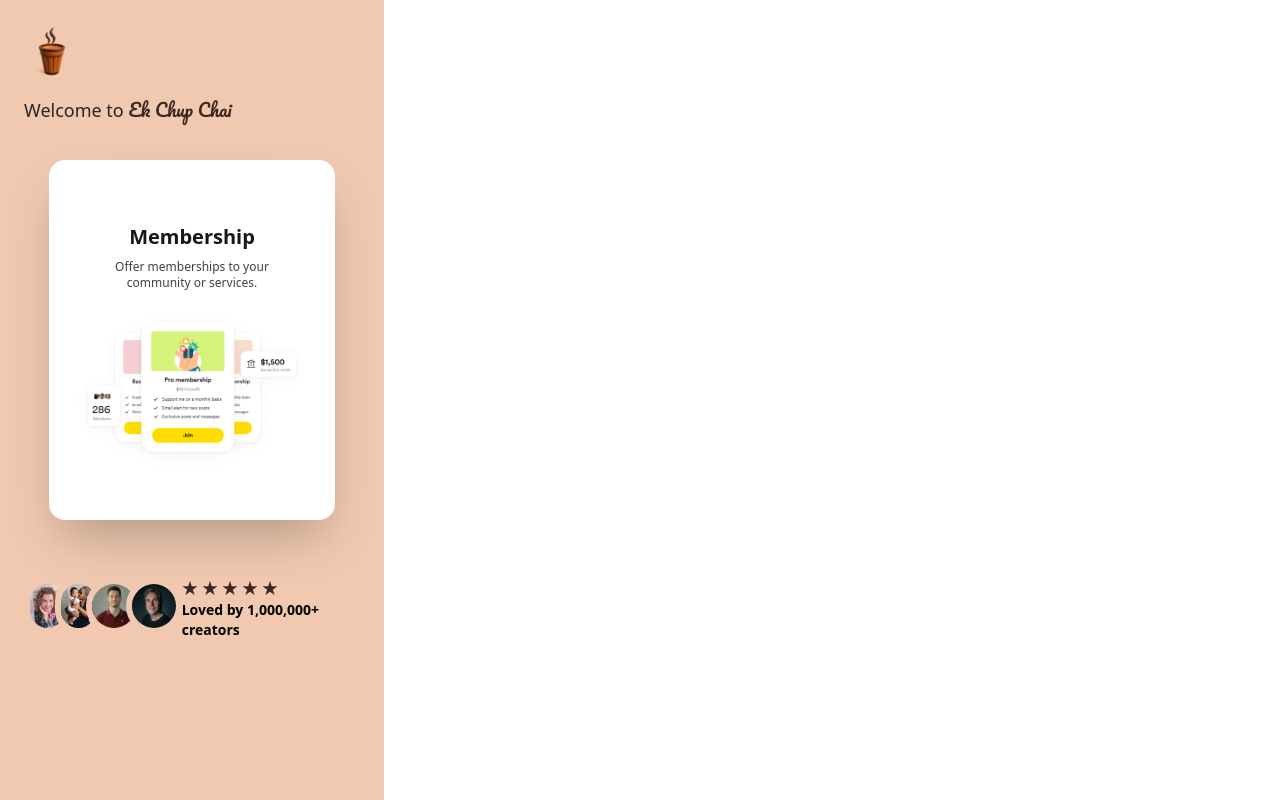
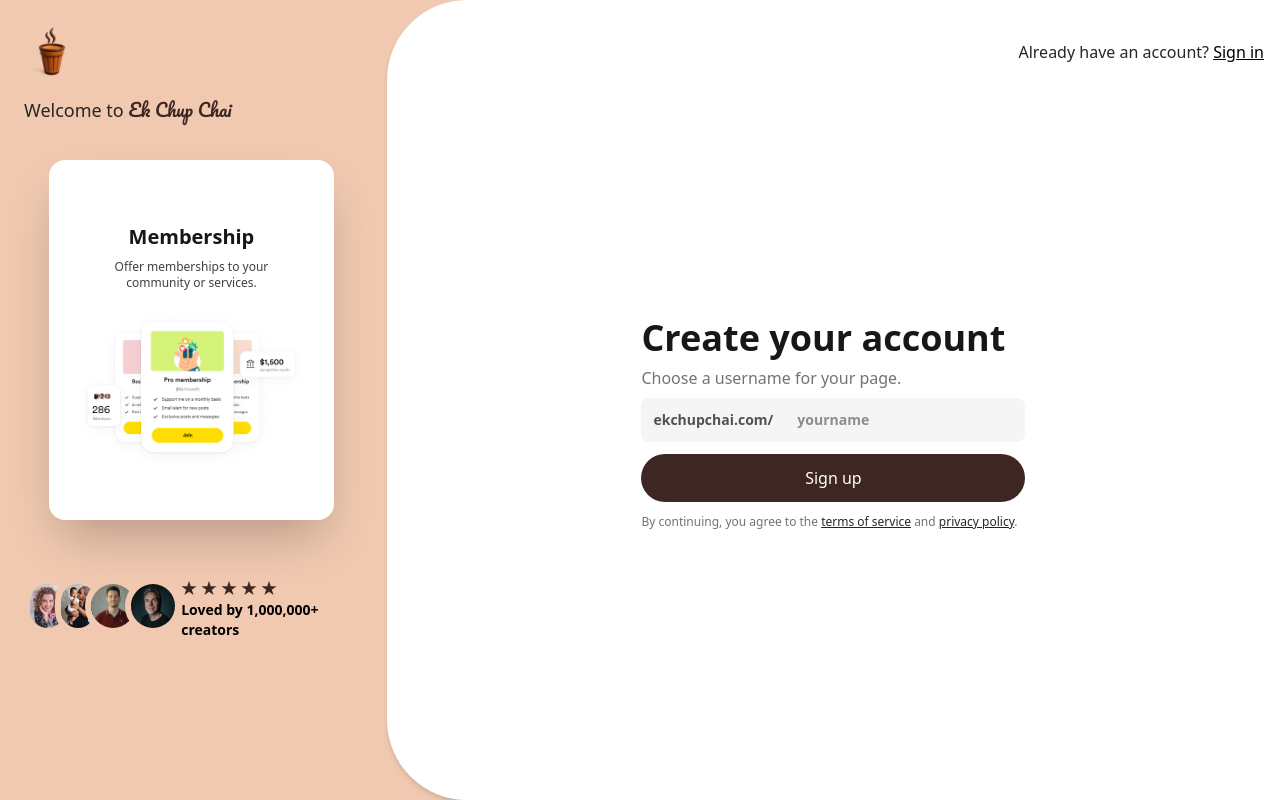
Before and after one commit to Habib277672/Buy-Me-Coffee-Project, a React (Vite) app: page /signup in a window 1280 px wide. Built offline with nearby package versions, Linux system fonts and the light colour scheme; a web font is replaced by a local one.

Commit message:
completed sign up page

```diff
--- a/src/Pages/Login.jsx
+++ b/src/Pages/Login.jsx
@@ -28,7 +28,7 @@ export const Login = () => {
           />
         </NavLink>
 
-        <p className="text-xs font-semibold text-neutral-900 md:text-[16px]">
+        <p className="font-semibold text-neutral-900 md:text-[16px]">
           Don't have an account?{" "}
           <NavLink to="/signup" className="font-medium underline">
             Sign up
--- a/src/Pages/Signup.jsx
+++ b/src/Pages/Signup.jsx
@@ -26,7 +26,7 @@ export const Signup = () => {
   }, []);
 
   return (
-    <div className="flex min-h-screen flex-col overflow-hidden bg-white md:flex-row">
+    <div className="flex min-h-screen flex-col overflow-hidden bg-white md:flex-row md:bg-[#f0c9b0]">
       {/* Left Section */}
       <div className="relative hidden flex-col items-start bg-[#f0c9b0] px-6 py-6 md:w-[30%] lg:flex">
         <NavLink to="/" className="mb-4">
@@ -43,7 +43,7 @@ export const Signup = () => {
           <span className="logo-font text-chaiBrown">Ek Chup Chai</span>
         </h1>
 
-        {/* Cards Stack */}
+        {/* Cards */}
         <div className="relative flex h-100 w-full items-center justify-center">
           <AnimatePresence>
             <motion.div
@@ -98,7 +98,67 @@ export const Signup = () => {
       </div>
 
       {/* Right Section */}
-      <div></div>
+      <div className="flex w-full flex-col rounded-none bg-white px-4 py-6 lg:ml-1 lg:w-[70%] lg:rounded-l-[80px] lg:py-10 lg:shadow-md">
+        {/* Top Bar */}
+        <div className="mb-4 flex items-center justify-between lg:mb-6">
+          <NavLink to="/">
+            <img className="h-12 w-12 lg:hidden" src={logo} alt="Logo" />
+          </NavLink>
+          <p className="text-[16px] text-neutral-800">
+            Already have an account?{" "}
+            <NavLink to="/login" className="text-black underline">
+              Sign in
+            </NavLink>
+          </p>
+        </div>
+
+        {/* Center Form */}
+        <div className="flex flex-1 items-center justify-center">
+          <div className="mt-20 w-full max-w-xs md:mt-0 md:max-w-sm">
+            <h2 className="mb-2 text-3xl font-bold text-neutral-900 md:text-4xl">
+              Create your account
+            </h2>
+            <p className="text-md mb-2 text-neutral-500">
+              Choose a username for your page.
+            </p>
+
+            {/* Domain Input */}
+            <div className="flex items-center overflow-hidden rounded-lg bg-neutral-100 ring-neutral-800 transition duration-300 placeholder:text-neutral-500 hover:bg-neutral-200 focus:bg-transparent focus:ring-1 focus:ring-neutral-800 focus:ring-offset-1">
+              <span className="px-3 text-sm font-bold whitespace-nowrap text-neutral-600">
+                ekchupchai.com/
+              </span>
+              <input
+                type="text"
+                placeholder="yourname"
+                className="flex flex-1 p-3 text-sm font-semibold text-neutral-800 outline-none"
+              />
+            </div>
+            <button
+              type="submit"
+              className="bg-chaiBrown px4 mt-3 w-full cursor-pointer rounded-full py-3 text-white transition duration-300 hover:opacity-90 active:scale-90"
+            >
+              Sign up
+            </button>
+            <p className="mt-3 text-xs text-neutral-500">
+              By continuing, you agree to the{" "}
+              <NavLink
+                to="#"
+                className="text-neutral-800 underline transition duration-300 hover:no-underline"
+              >
+                terms of service
+              </NavLink>{" "}
+              and{" "}
+              <NavLink
+                to="#"
+                className="text-neutral-800 underline transition duration-300 hover:no-underline"
+              >
+                privacy policy
+              </NavLink>
+              .
+            </p>
+          </div>
+        </div>
+      </div>
     </div>
   );
 };
```
